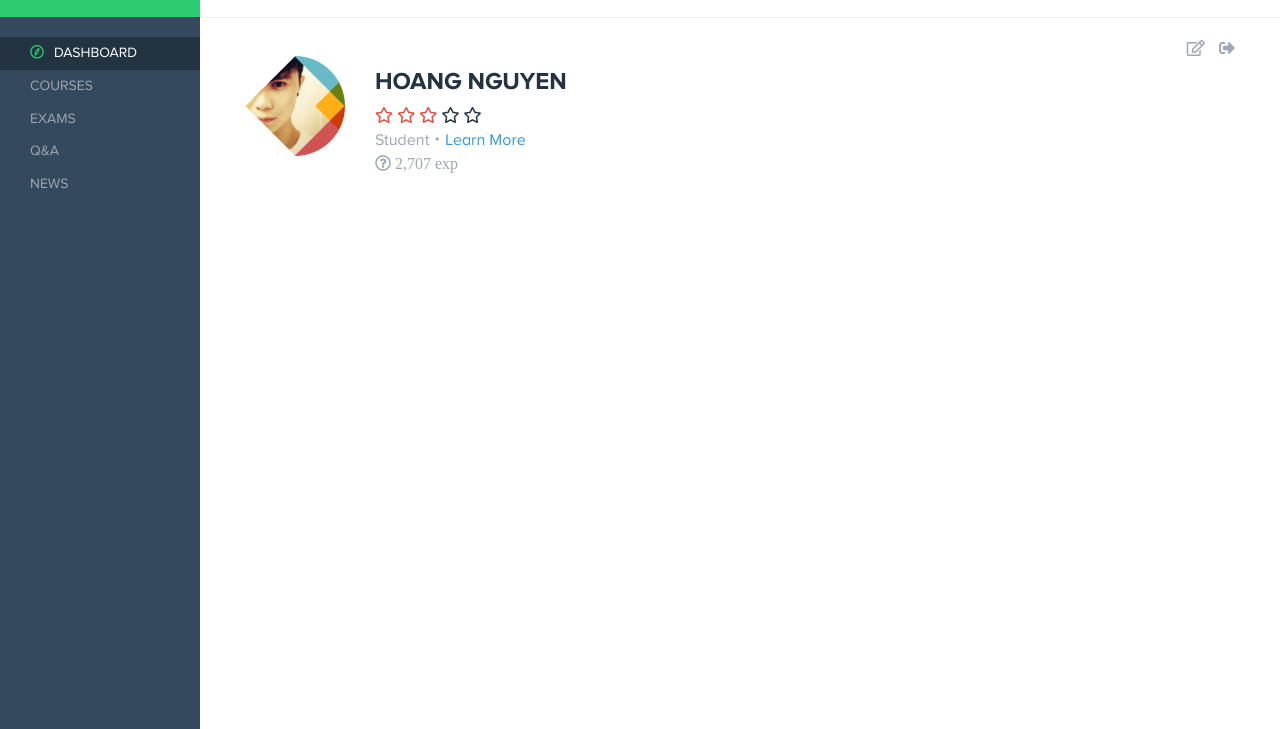
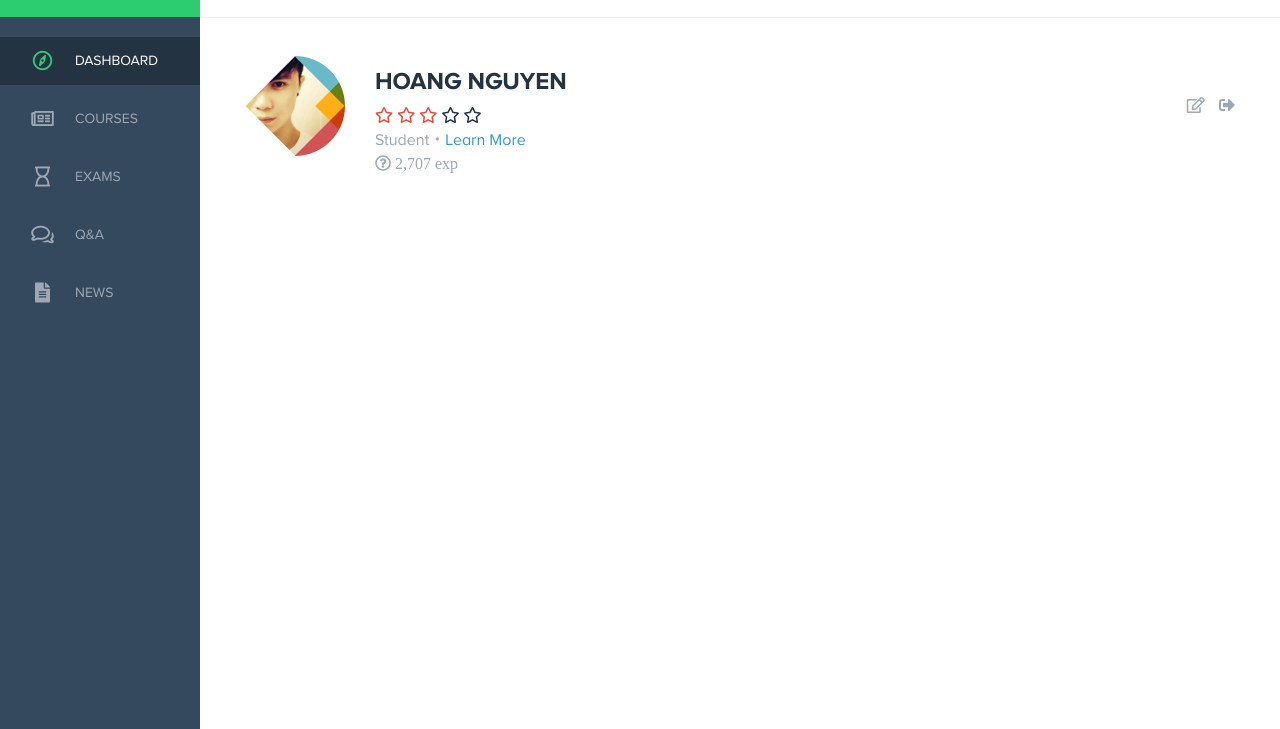
Before and after one commit to jatinsayan/education-dashboard, a plain HTML site: page index.html in a window 1280 px wide. Shown: the part 71-800 px from the top of the page. Drawn offline with nearby package versions, Linux system fonts and the light colour scheme; files whose address does not match are found by name.

Commit message:
sidebar modifications

```diff
--- a/index.html
+++ b/index.html
@@ -32,20 +32,20 @@
 
           <article class="py-3">
               <ul class="nav nav-pills flex-column h3">
-              <li class="nav-item">
-                <a class="nav-link active" href="#"><i class="far fa-compass mr-2 text-primary"></i>Dashboard</a>
+              <li class="nav-item mb-2">
+                <a class="nav-link active d-flex align-items-center" href="#"><i class="far fa-compass fa-fw mr-3 text-primary"></i>Dashboard</a>
+              </li>
+              <li class="nav-item mb-2">
+                <a class="nav-link d-flex align-items-center" href="#"><i class="far fa-newspaper fa-fw mr-3"></i>Courses</a>
+              </li>
+              <li class="nav-item mb-2">
+                <a class="nav-link d-flex align-items-center" href="#"><i class="far fa-hourglass fa-fw mr-3"></i>Exams</a>
+              </li>
+              <li class="nav-item mb-2">
+                <a class="nav-link d-flex align-items-center" href="#"><i class="far fa-comments fa-fw mr-3"></i>Q&amp;A</a>
               </li>
               <li class="nav-item">
-                <a class="nav-link text-muted" href="#">Courses</a>
-              </li>
-              <li class="nav-item">
-                <a class="nav-link text-muted" href="#">Exams</a>
-              </li>
-              <li class="nav-item">
-                <a class="nav-link text-muted" href="#">Q&amp;A</a>
-              </li>
-              <li class="nav-item">
-                <a class="nav-link text-muted" href="#">News</a>
+                <a class="nav-link d-flex align-items-center" href="#"><i class="fas fa-file-alt fa-fw mr-3"></i>News</a>
               </li>
             </ul>
           </article>
@@ -78,7 +78,7 @@
         </nav>
 
         <section class="container-fluid">
-          <div class="row px-4 py-3">
+          <div class="row px-4 py-3 d-flex align-items-center">
             <article class="col-7">
               <div class="media">
                 <img class="align-self-center" src="img/avatar.jpg" alt="Generic placeholder image">
--- a/scss/_sidebar.scss
+++ b/scss/_sidebar.scss
@@ -5,6 +5,23 @@
 	position: fixed;
 	left: 0;
 	top: 0;
+
+
+	.nav li i {
+		font-size: 20px;
+	}
+
+	.nav-link {
+		color: $gray-600;
+		&:hover,
+		&:focus {
+			background-color: $gray-900;
+			color: $white;
+			i {
+				color: $primary;
+			}
+		}
+	}
 }
 
 .thumbnail img {
--- a/scss/_variables.scss
+++ b/scss/_variables.scss
@@ -533,7 +533,7 @@ $zindex-tooltip:                    1070 !default;
 
 // Navs
 
-$nav-link-padding-y:                .5rem !default;
+$nav-link-padding-y:                0.875rem !default;
 $nav-link-padding-x:                30px !default;
 $nav-link-disabled-color:           $gray-600 !default;
 
```
Also changed, not shown: css/main.css, scss/main.scss (line endings or trailing spaces), 1 other file.
